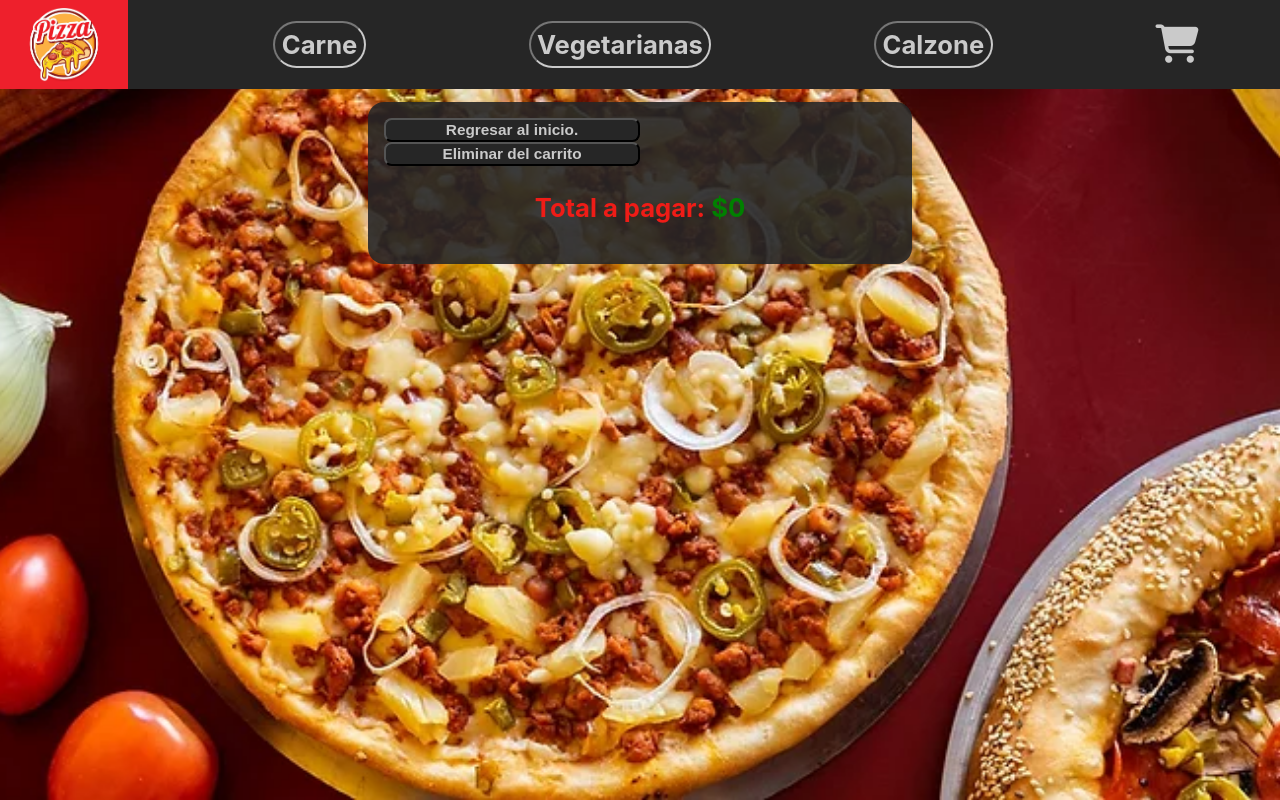
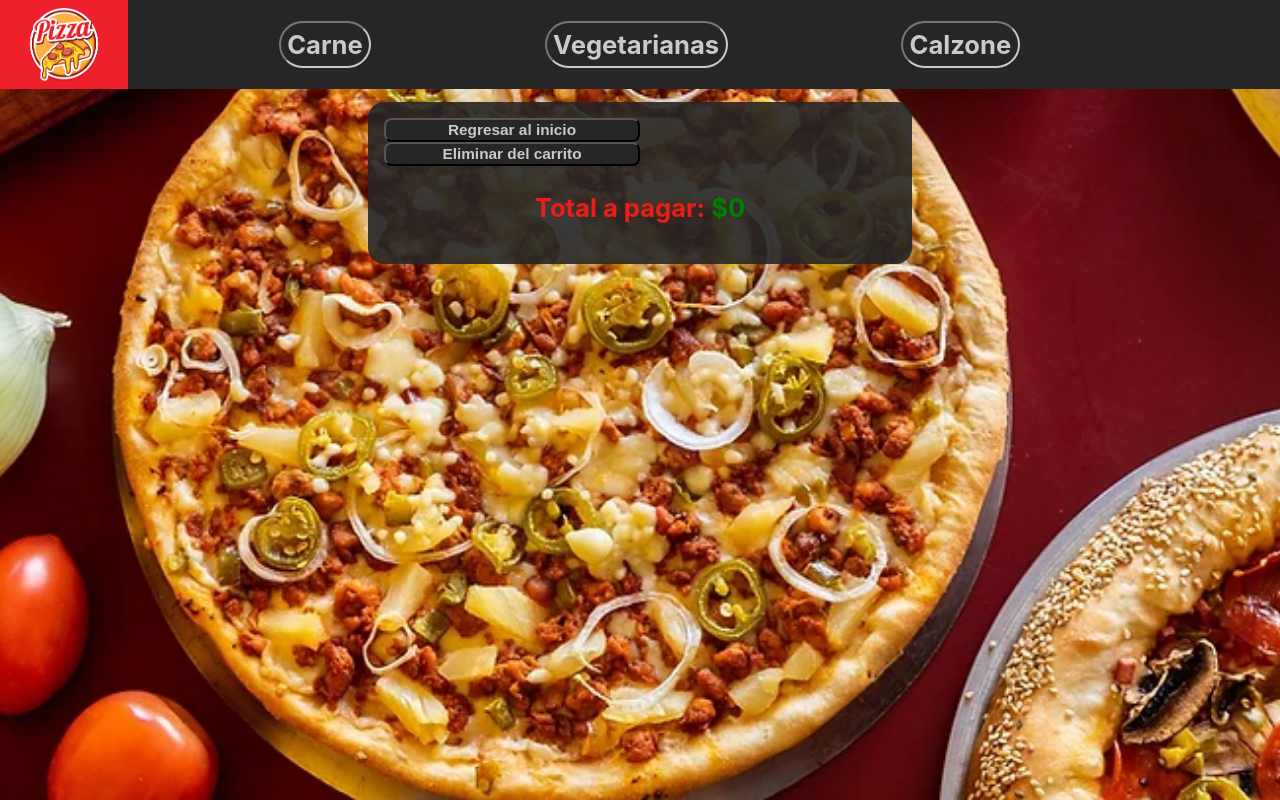
Before and after one commit to Raul-CL/Pizza-Shop-Corral, a React (Create React App) app: page /cart in a window 1280 px wide. Both pictures are taken after a click on the button "Eliminar del carrito". Built offline with nearby package versions, Linux system fonts and the light colour scheme.

Commit message:
CartWidget actualizado

```diff
--- a/src/components/Cart/Cart.js
+++ b/src/components/Cart/Cart.js
@@ -19,7 +19,7 @@ export const Cart = () => {
         {cart.length > 0
         ? cart.map(item => <ItemCart item={item} key={item.id} />)
         : (<p className="msjError">Tu carrito esta vacio...</p>,
-        <Link to='/' ><button className="cartCleartBtn">Regresar al inicio.</button></Link>
+        <Link to='/' ><button className="cartCleartBtn">Regresar al inicio</button></Link>
         )}
         <button className="cartCleartBtn" onClick={()=>{clearCart()}}>Eliminar del carrito</button>
         <p className="CartTotal">Total a pagar: <label>${calcutalteTotal(cart)}</label></p>
--- a/src/components/Navbar/CartWidget.js
+++ b/src/components/Navbar/CartWidget.js
@@ -1,7 +1,11 @@
-import React from 'react'
+import React, {useContext} from 'react'
+import { CartContext } from '../../context/cartContext'
+
 
 export const CartWidget = () => {
+  const {cart}  = useContext(CartContext);
+
   return (
-    <label><i className="fa-solid fa-cart-shopping iconCar"></i></label>
+    <label style={cart.length > 0 ? {'display': 'inline'} : {'display' : 'none'}}><i className="fa-solid fa-cart-shopping iconCar"> {cart.length}</i></label>
   )
 }
```
